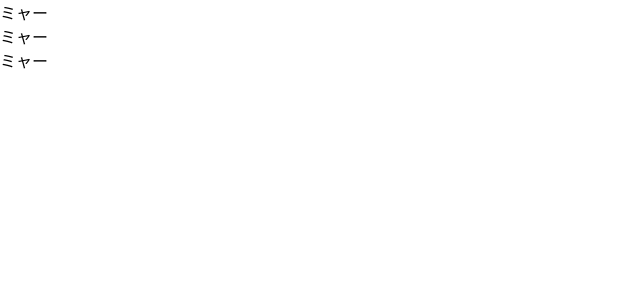
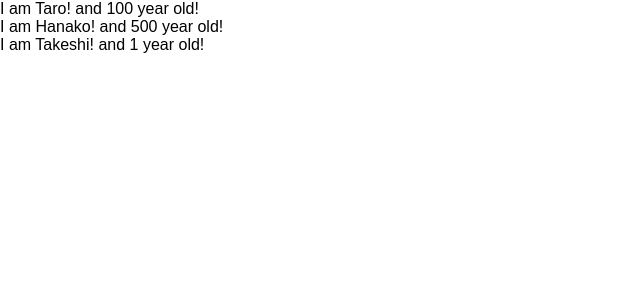
Before and after one commit to demiko2014/udemy-react-redux-crud-application, a React (Create React App) app: page / in a window 1280 px wide. Shown: the top 300 px of the page, without its empty margins (0-640 px from the left). Built offline with nearby package versions, Linux system fonts and the light colour scheme.

Commit message:
learn props of components

```diff
--- a/src/App.js
+++ b/src/App.js
@@ -14,15 +14,37 @@ class App2 extends Component {
 }
 
 const App = () => {
+  const profiles = [
+    {
+      name: "Taro",
+      age:  100
+    },
+    {
+      name: "Hanako",
+      age:  500
+    },
+    {
+      name: "Takeshi",
+    }
+  ]
+
   return <div>
-    <Cat/>
-    <Cat/>
-    <Cat/>
+    {
+      profiles.map(
+        (profile, index) => {
+          return <User name={profile.name} age={profile.age} key={index} />
+        }
+      )
+    }
   </div>
 }
 
-const Cat = () => {
-  return <div>ミャー</div>
+const User = (props) => {
+  return <div>I am {props.name}! and {props.age} year old!</div>
+}
+
+User.defaultProps = {
+  age: 1
 }
 
 export default App;
```
